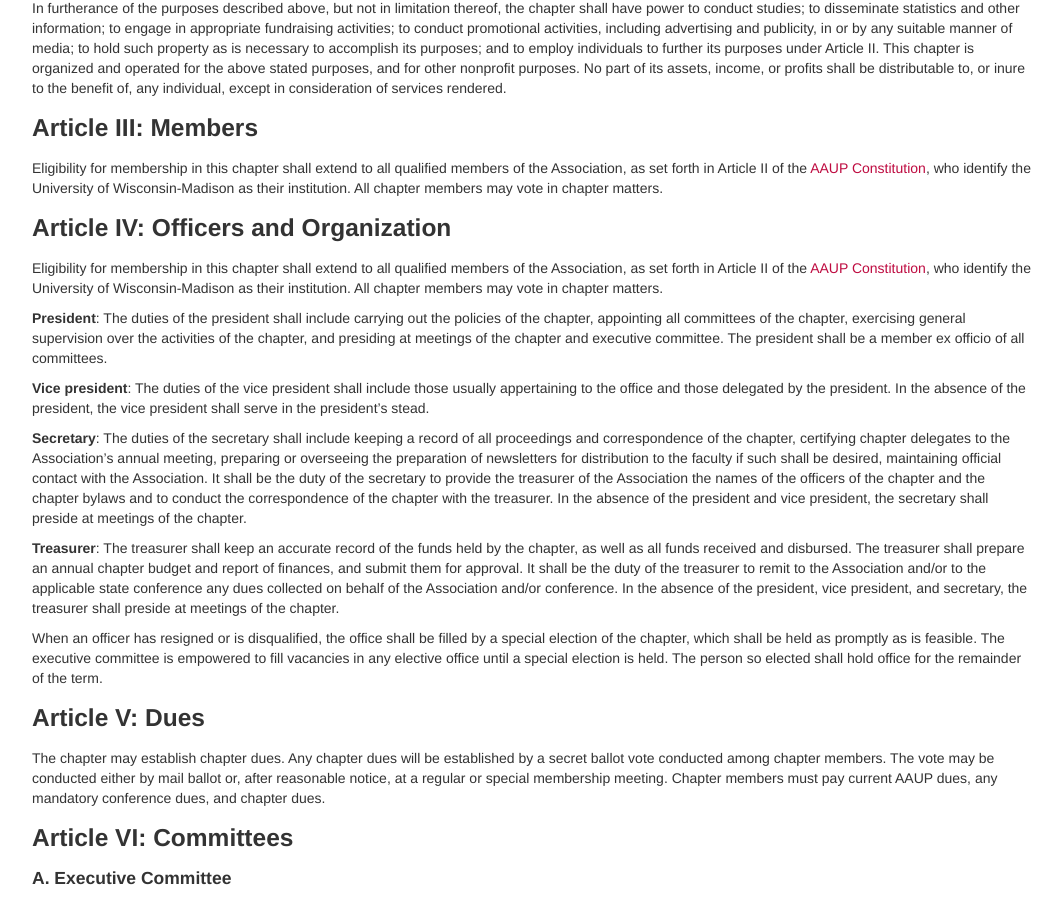
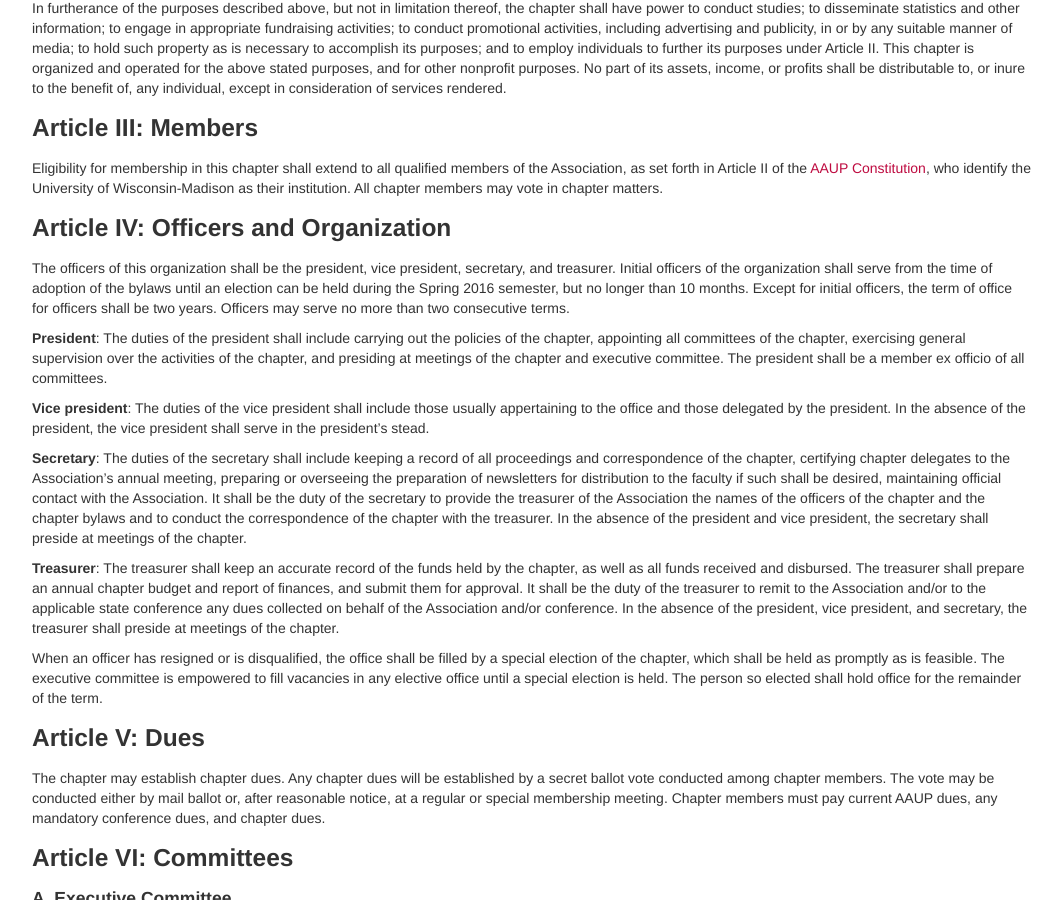
Before and after one commit to aaupmadison/aaupmadison.github.io, a Jekyll site: the page built from bylaws.md, in a window 1280 px wide and 900 px high, scrolled down 644 px. Shown: the whole window, without its empty margins (108-1170 px from the left). Built offline with Jekyll 4.4.1, drawn with Linux system fonts in a browser that asks for light colours.

Commit message:
bylaws.md: Fix mistaken paragraph at beginning of Article IV
- one paragraph was duplicated, and another missing

```diff
--- a/bylaws.md
+++ b/bylaws.md
@@ -71,11 +71,13 @@ All chapter members may vote in chapter matters.
 
 ### Article IV: Officers and Organization
 
-Eligibility for membership in this chapter shall extend to all
-qualified members of the Association, as set forth in Article II of
-the [AAUP Constitution](https://www.aaup.org/about/aaup-governance/aaup-constitution), who identify the University of
-Wisconsin-Madison as their institution. All chapter members may vote
-in chapter matters.
+The officers of this organization shall be the president, vice
+president, secretary, and treasurer. Initial officers of the
+organization shall serve from the time of adoption of the bylaws until
+an election can be held during the Spring 2016 semester, but no longer
+than 10 months. Except for initial officers, the term of office for
+officers shall be two years. Officers may serve no more than two
+consecutive terms.
 
 **President**: The duties of the president shall include carrying out
 the policies of the chapter, appointing all committees of the chapter,
```
